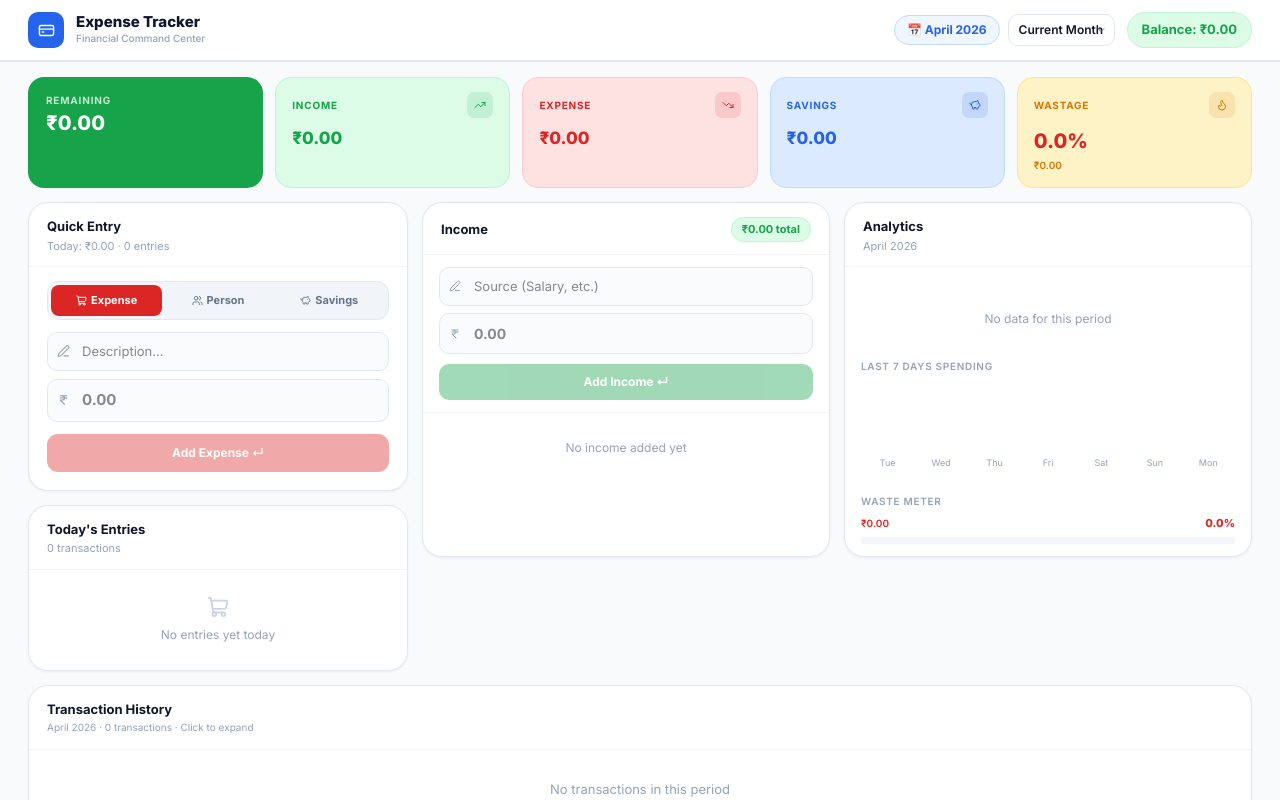
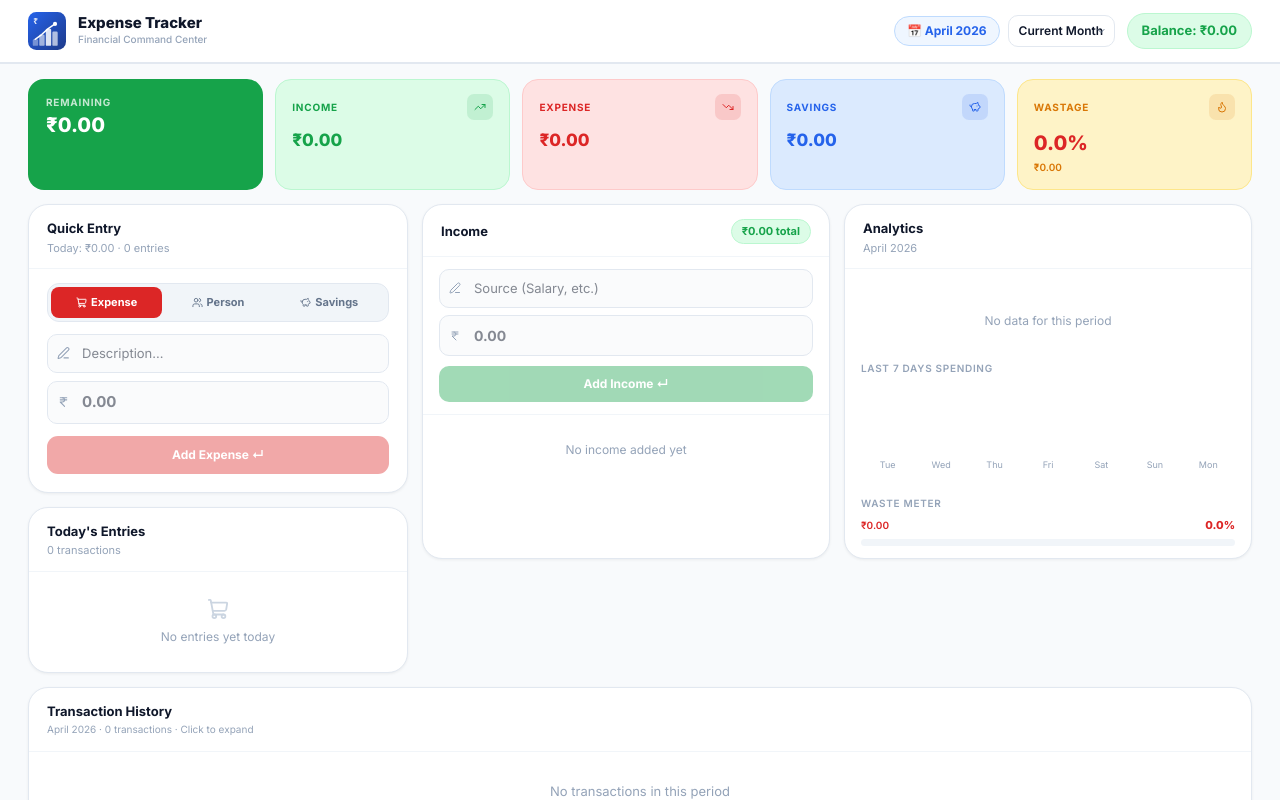
Before and after one commit to thrishankkuntimaddi/ExpenseTracker, a React (Vite) app: page / in a window 1280 px wide. Built offline with nearby package versions, Linux system fonts and the light colour scheme.

Commit message:
fix: AppIcon component replaces CreditCard, favicon wired via BASE_URL

```diff
--- a/index.html
+++ b/index.html
@@ -3,8 +3,9 @@
   <head>
     <meta charset="UTF-8" />
 
-    <!-- Favicon & Icons -->
+    <!-- Favicon & Icons — %BASE_URL% is replaced by Vite at build time -->
     <link rel="icon" type="image/svg+xml" href="%BASE_URL%favicon.svg" />
+    <link rel="alternate icon" href="%BASE_URL%favicon.svg" />
     <link rel="apple-touch-icon" href="%BASE_URL%icon-512.png" />
     <link rel="manifest" href="%BASE_URL%manifest.json" />
 
@@ -18,7 +19,6 @@
 
     <!-- SEO -->
     <meta name="description" content="Personal Expense Tracker – smart month-based financial tracking with carry-forward balance, wastage awareness, income management, and visual analytics." />
-    <meta name="keywords" content="expense tracker, budget, personal finance, savings, income, India, rupee" />
 
     <title>Expense Tracker – Personal Finance</title>
 
--- /dev/null
+++ b/src/components/AppIcon.jsx
@@ -0,0 +1,56 @@
+/**
+ * AppIcon — inline SVG matching the public/favicon.svg
+ * Use this anywhere in JSX so the icon is always in sync.
+ */
+export default function AppIcon({ size = 36 }) {
+  return (
+    <svg
+      width={size}
+      height={size}
+      viewBox="0 0 64 64"
+      xmlns="http://www.w3.org/2000/svg"
+      style={{ flexShrink: 0 }}
+    >
+      <defs>
+        <linearGradient id="appIconBg" x1="0%" y1="0%" x2="100%" y2="100%">
+          <stop offset="0%" stopColor="#2563EB" />
+          <stop offset="100%" stopColor="#1E3A8A" />
+        </linearGradient>
+      </defs>
+
+      {/* Background */}
+      <rect width="64" height="64" rx="14" fill="url(#appIconBg)" />
+
+      {/* Bar chart bars */}
+      <rect x="8"  y="46" width="9" height="11" rx="2" fill="rgba(255,255,255,0.38)" />
+      <rect x="19" y="38" width="9" height="19" rx="2" fill="rgba(255,255,255,0.58)" />
+      <rect x="30" y="28" width="9" height="29" rx="2" fill="rgba(255,255,255,0.85)" />
+      <rect x="41" y="33" width="9" height="24" rx="2" fill="rgba(255,255,255,0.65)" />
+
+      {/* Trend line */}
+      <polyline
+        points="12,46 23,38 34,28 45.5,20"
+        stroke="white"
+        strokeWidth="2.5"
+        strokeLinecap="round"
+        strokeLinejoin="round"
+        fill="none"
+      />
+
+      {/* Peak dot */}
+      <circle cx="45.5" cy="20" r="3.5" fill="white" />
+
+      {/* ₹ symbol */}
+      <text
+        x="9"
+        y="20"
+        fontFamily="system-ui, -apple-system, Arial, sans-serif"
+        fontSize="14"
+        fontWeight="800"
+        fill="rgba(255,255,255,0.9)"
+      >
+        ₹
+      </text>
+    </svg>
+  );
+}
--- a/src/components/DesktopDashboard.jsx
+++ b/src/components/DesktopDashboard.jsx
@@ -6,8 +6,9 @@ import {
 import {
   ShoppingCart, Users, PiggyBank, PenLine, IndianRupee,
   Wallet, TrendingUp, TrendingDown, Flame, ChevronDown,
-  ChevronRight, CreditCard, ArrowDownToLine,
+  ChevronRight, ArrowDownToLine,
 } from 'lucide-react';
+import AppIcon from './AppIcon';
 import { generateId } from '../utils/storage';
 import { formatAmount, formatDate, groupByDay, groupByWeek, groupByMonth } from '../utils/dateHelpers';
 import {
@@ -199,9 +200,7 @@ export default function DesktopDashboard({
       {/* ══ HEADER ══ */}
       <div style={{ background: '#fff', borderBottom: '1px solid #E2E8F0', padding: '12px 28px', display: 'flex', alignItems: 'center', justifyContent: 'space-between', position: 'sticky', top: 0, zIndex: 50, boxShadow: '0 1px 0 #E2E8F0', flexWrap: 'wrap', gap: 12 }}>
         <div style={{ display: 'flex', alignItems: 'center', gap: 12 }}>
-          <div style={{ width: 36, height: 36, borderRadius: 10, background: '#2563EB', display: 'flex', alignItems: 'center', justifyContent: 'center' }}>
-            <CreditCard size={17} color="#fff" />
-          </div>
+          <AppIcon size={38} />
           <div>
             <div style={{ fontSize: 15, fontWeight: 800, color: '#0F172A', lineHeight: 1.1 }}>Expense Tracker</div>
             <div style={{ fontSize: 10, color: '#94A3B8', fontWeight: 500 }}>Financial Command Center</div>
```
